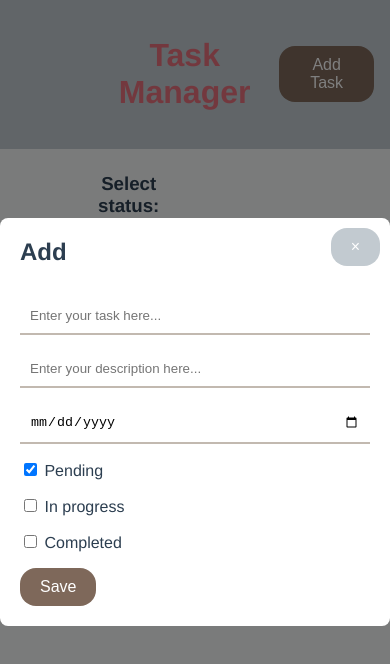
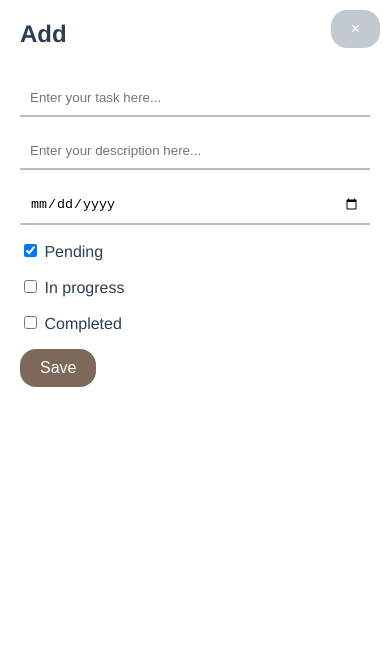
Before and after one commit to JAIOMP/Task-Manager, a Vue app: page / in a window 390 px wide. Both pictures are taken after a click on the element "Add Task". Shown: the top 664 px of the page. Built offline with nearby package versions, Linux system fonts and the light colour scheme.

Commit message:
feat: fix responsiveness and add sass loader

```diff
--- a/package.json
+++ b/package.json
@@ -38,6 +38,8 @@
     "eslint": "^7.32.0",
     "eslint-plugin-storybook": "^0.8.0",
     "eslint-plugin-vue": "^8.0.3",
+    "sass": "^1.77.8",
+    "sass-loader": "^16.0.0",
     "storybook": "^8.2.8",
     "typescript": "~4.5.5"
   },
--- a/src/App.vue
+++ b/src/App.vue
@@ -9,7 +9,9 @@ import Header from './components/Header.vue';
 </template>
 
 
-<style>
+<style lang="scss">
+@import '@/assets/styles/media-queries';
+
 #app {
   font-family: Avenir, Helvetica, Arial, sans-serif;
   -webkit-font-smoothing: antialiased;
@@ -23,7 +25,11 @@ body {
 }
 
 .task-manager {
-  margin: 0 90px;
+  margin: 0 96px;
+
+  @include media-range('mobile', 'desktop') {
+    margin: 0 32px;
+  }
 }
 
 *,
--- /dev/null
+++ b/src/assets/styles/media-queries.scss
@@ -0,0 +1,35 @@
+
+// Define breakpoints
+$breakpoints: (
+  'mobile': 0px,
+  'tablet': 768px,
+  'desktop': 1024px,
+  'large-desktop': 1200px,
+);
+
+// Mixin to respond to specific breakpoints
+@mixin media($breakpoint) {
+  $min-width: map-get($breakpoints, $breakpoint);
+
+  @if $min-width != null {
+    @media (min-width: $min-width) {
+      @content;
+    }
+  } @else {
+    @warn "Breakpoint `#{$breakpoint}` not found in $breakpoints map.";
+  }
+}
+
+// Mixin to handle range between breakpoints
+@mixin media-range($start, $end) {
+  $min-width: map-get($breakpoints, $start);
+  $max-width: map-get($breakpoints, $end);
+
+  @if $min-width != null and $max-width != null {
+    @media (min-width: $min-width) and (max-width: $max-width) {
+      @content;
+    }
+  } @else {
+    @warn "Start or end breakpoint `#{$start}` to `#{$end}` not found in $breakpoints map.";
+  }
+}
--- a/src/components/Header.vue
+++ b/src/components/Header.vue
@@ -18,15 +18,20 @@ function addTask() {
 </template>
 
 
-<style scoped>
+<style lang="scss" scoped>
+@import '@/assets/styles/media-queries';
+
 .task-manager__header {
   display: flex;
   justify-content: space-between;
   align-items: center;
-  padding: 16px;
-  padding-left: 90px;
+  text-align: start;
+  padding: 16px 32px;
   margin-bottom: 24px;
-  background-color: var(--pale-sky);
+
+  @include media('desktop') {
+    padding: 16px 90px;
+  }
 }
 .task-manager__header-title {
   color: var(--coral-blush);
--- a/src/components/TaskFilter.vue
+++ b/src/components/TaskFilter.vue
@@ -18,11 +18,13 @@ withDefaults(defineProps<Props>(), {
 
 <template>
   <div class="todo__task-filter">
+    <div class="todo__task-filter-status">
       <Heading tag="h3">Select status: </Heading>
       <TaskStatus
         :isFilter="true"
         :setFilter="setFilters"
       />
+    </div>
 
     <div class="todo__task-filter-sort">
       <Heading tag="h3">Sort by: </Heading>
@@ -31,14 +33,26 @@ withDefaults(defineProps<Props>(), {
   </div>
 </template>
 
-<style scoped>
+<style lang="scss" scoped>
+@import '@/assets/styles/media-queries';
+
 .todo__task-filter {
+  display: flex;
+  align-items: flex-start;
+  margin-bottom: 32px;
+  gap: 32px;
+
+  @include media('desktop') {
     width: 176px;
+    flex-direction: column;
+  }
+}
+.todo__task-filter-status {
   display: flex;
   flex-direction: column;
   align-items: flex-start;
 }
 .todo__task-filter-sort {
-  margin-top: 16px;
+  text-align: start;
 }
 </style>
--- a/src/components/TaskList.vue
+++ b/src/components/TaskList.vue
@@ -41,12 +41,22 @@ function updateTask(task: Task) {
 </template>
 
 
-<style scoped>
+<style lang="scss" scoped>
+@import '@/assets/styles/media-queries';
+
 .todo__task-list {
   display: grid;
   grid-template-columns: repeat(3, 1fr);
   gap: 32px;
   width: 100%;
+
+  @include media-range('mobile', 'desktop') {
+    grid-template-columns: repeat(2, 1fr);
+  }
+
+  @include media-range('mobile', 'tablet') {
+    grid-template-columns: 1fr
+  }
 }
 
 .todo__task-card {
@@ -71,6 +81,7 @@ function updateTask(task: Task) {
 .todo__task-status-date {
   display: flex;
   justify-content: space-between;
+  flex-wrap: wrap;
   align-items: center;
   column-gap: 8px;
 }
--- a/src/components/TaskManager.vue
+++ b/src/components/TaskManager.vue
@@ -53,9 +53,13 @@ function updateTask(task: Task | undefined) {
 </template>
 
 
-<style scoped>
+<style lang="scss" scoped>
+@import '@/assets/styles/media-queries';
+
 .todo__task-manager {
-  display: flex;
-  column-gap: 48px;
+  @include media('desktop') {
+    display: flex;
+    column-gap: 48px;
+  }
 }
 </style>
--- a/src/components/UpdateTask.vue
+++ b/src/components/UpdateTask.vue
@@ -89,7 +89,8 @@ function updateStatus(status: Status) {
 </template>
 
 
-<style scoped>
+<style lang="scss" scoped>
+@import '@/assets/styles/media-queries';
 .todo__task-update-form {
   position: fixed;
   top: 0;
@@ -114,6 +115,11 @@ function updateStatus(status: Status) {
   max-width: 500px;
   width: 100%;
   position: relative;
+
+  @include media-range('mobile', 'tablet') {
+    height: 100%;
+    border-radius: 0;
+  }
 }
 .todo__task-form-close-btn {
   position: absolute;
```
Also changed, not shown: 1 other file (tests, documents, lock files or other folders). Lines whose indentation alone changed are shown as unchanged.
